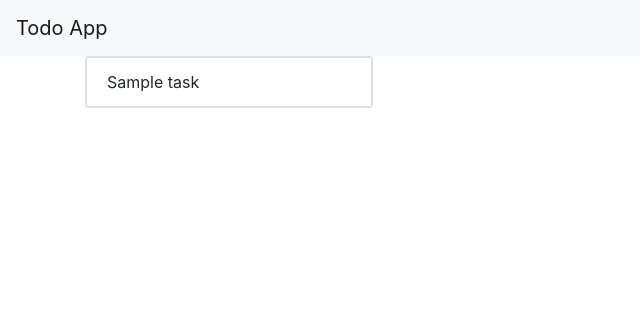
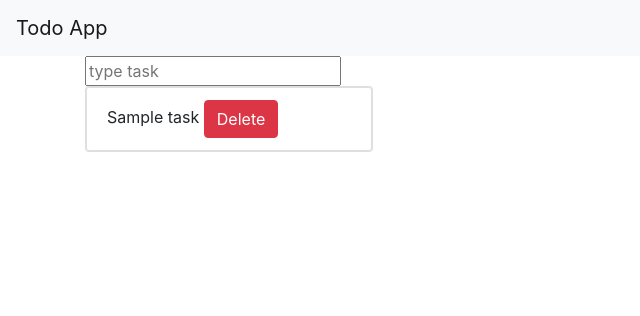
Before and after one commit to hamedsalimzadeh1999/django-todo, a Django app: page / in a window 1280 px wide. Shown: the top 316 px of the page, without its empty margins (0-640 px from the left). Run offline with Django 3.2, Linux system fonts and the light colour scheme; tables that the repository leaves empty hold one stand-in row (values such as "Sample post"); some libraries are stand-ins or nearby versions.

Commit message:
add delet method to todo app

```diff
--- a/core/media/template/index.html
+++ b/core/media/template/index.html
@@ -1,10 +1,22 @@
 
 {% extends 'base.html' %}
 {% block content%}
+{% csrf_token %}
+<form>
+<input type="text" placeholder="type task ">
+
+
+
+
+</form>
 <div class="card" style="width: 18rem;">
 <ul class="list-group ">
 {% for task in mytask %}
-<li class="list-group-item">{{task.TaskTitle}}</li>
+<li class="list-group-item">{{task.TaskTitle}}
+ <a href="/edit/{{task.id}}/" class="btn btn-danger">Delete</a>
+
+
+</li>
 {% endfor %}
 
   </ul>
--- a/core/todo/urls.py
+++ b/core/todo/urls.py
@@ -1,6 +1,6 @@
 from django.urls import path , include
-from .views import index,addtask
+from .views import index,DeletTask
 urlpatterns = [
     path('' , index),
-    path("add", addtask, name="add"),
+    path("edit/<int:taskid>/", DeletTask, name="DeletTask"),
 ]
--- a/core/todo/views.py
+++ b/core/todo/views.py
@@ -1,4 +1,4 @@
-from django.shortcuts import render
+from django.shortcuts import render,redirect
 from .models import task
 # Create your views here.
 def index(request):
@@ -6,5 +6,13 @@ def index(request):
     context ={'mytask':MyTodoList}
     return render(request, 'index.html' , context)
 
-def addtask(request):
-    pass
+def AddTask(request):
+    mytask = request.POST['task']
+    task(TaskTitle=mytask).save()
+    return redirect(request.META['HTTP_REFERER'])
+
+
+
+def DeletTask(request,taskid):
+    task.objects.filter(id=taskid).delete()
+    return redirect(request.META['HTTP_REFERER'])
```
Also changed, not shown: core/db.sqlite3.
